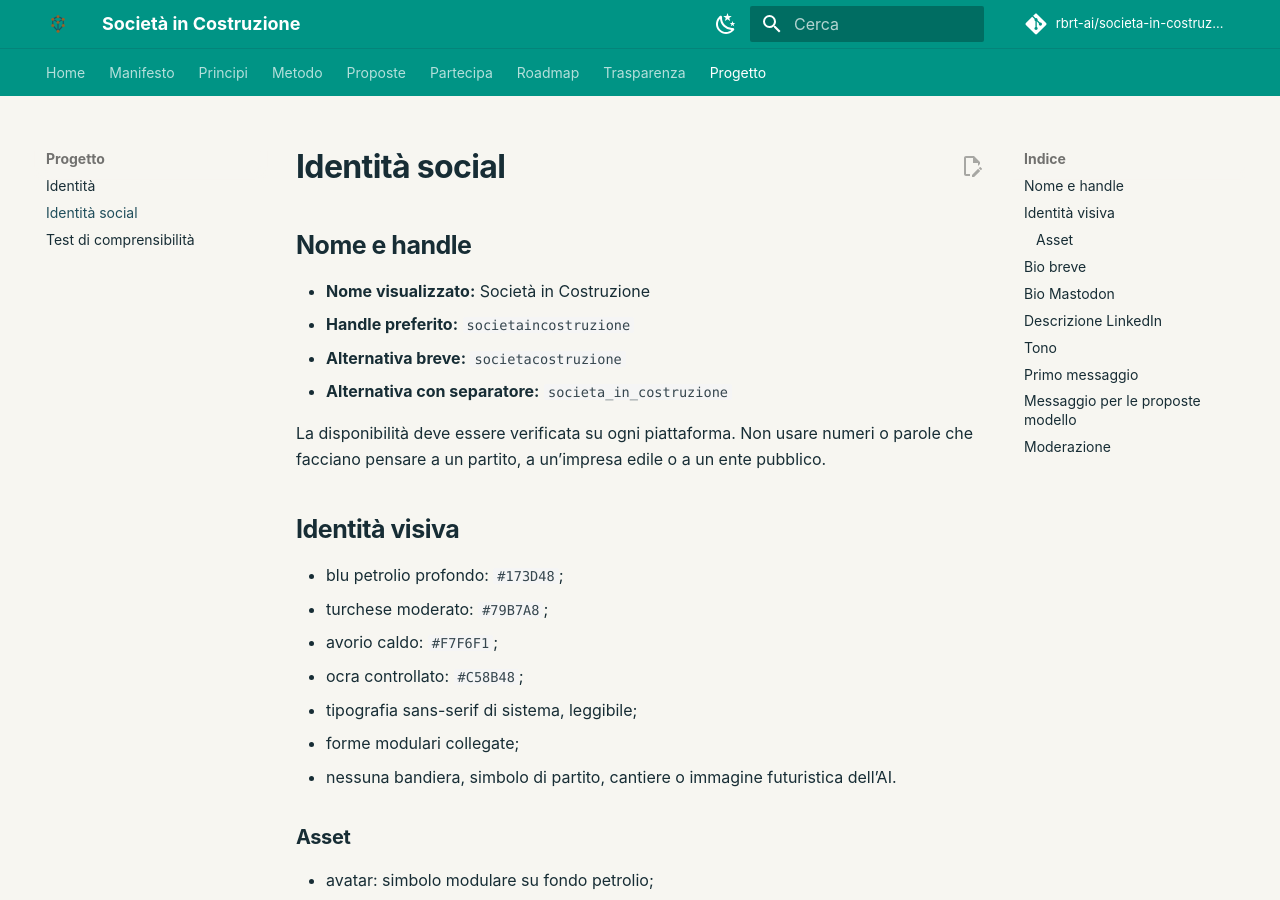
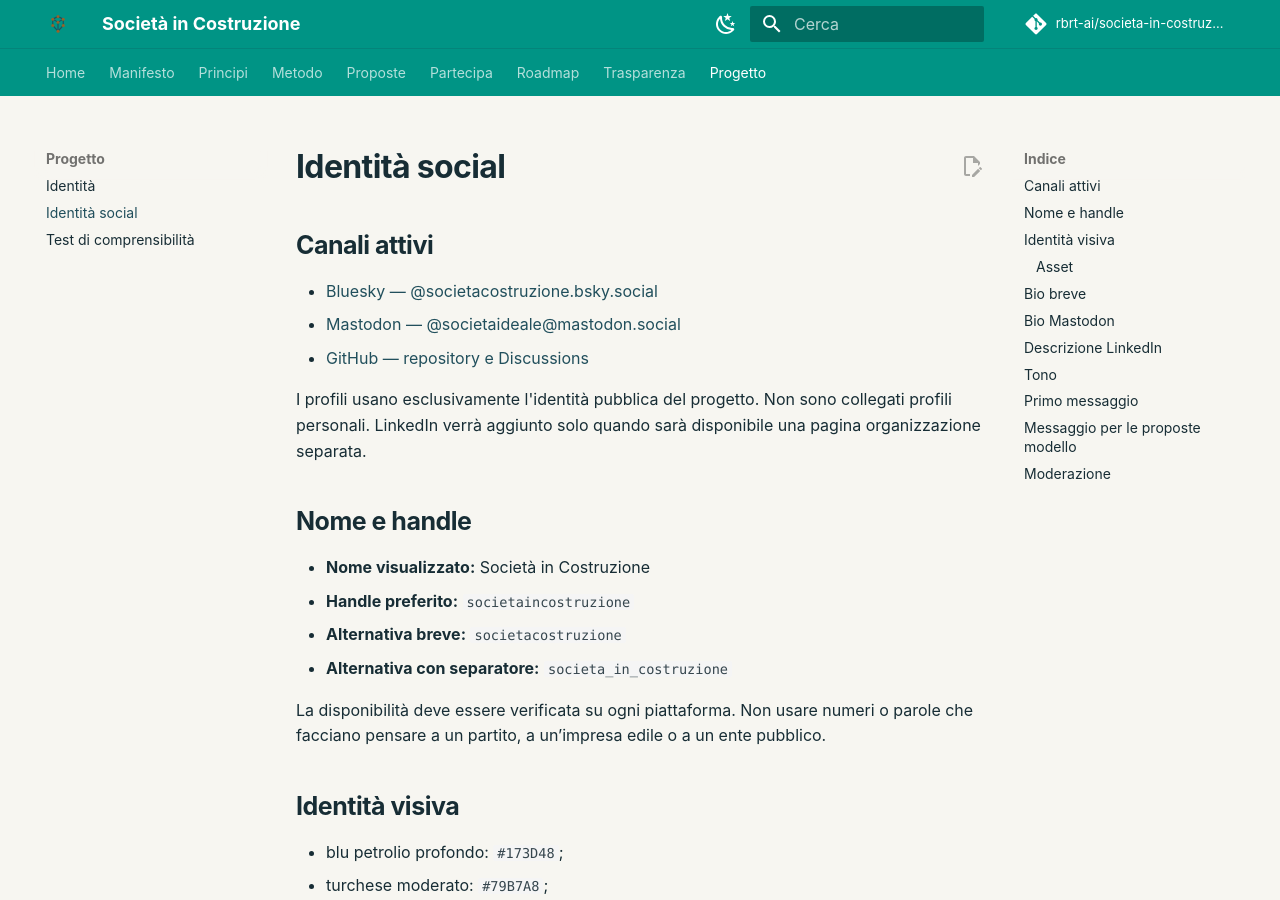
Before and after one commit to rbrt-ai/societa-in-costruzione, an MkDocs documentation site: the page built from docs/comunicazione/identita-social.md, in a window 1280 px wide and 900 px high. Built offline with MkDocs 1.6.1 and Material for MkDocs 9.7.7, drawn with Linux system fonts in a browser that asks for light colours; comment, search, counter and statistics services are not loaded.

Commit message:
feat: link verified social profiles

```diff
--- a/docs/comunicazione/identita-social.md
+++ b/docs/comunicazione/identita-social.md
@@ -1,4 +1,14 @@
 # Identità social
+
+## Canali attivi
+
+- [Bluesky — @societacostruzione.bsky.social](https://bsky.app/profile/societacostruzione.bsky.social)
+- [Mastodon — @societaideale@mastodon.social](https://mastodon.social/@societaideale)
+- [GitHub — repository e Discussions](https://github.com/rbrt-ai/societa-in-costruzione)
+
+I profili usano esclusivamente l'identità pubblica del progetto. Non sono collegati profili
+personali. LinkedIn verrà aggiunto solo quando sarà disponibile una pagina organizzazione
+separata.
 
 ## Nome e handle
 
--- a/mkdocs.yml
+++ b/mkdocs.yml
@@ -77,3 +77,9 @@ extra:
     - icon: fontawesome/brands/github
       link: https://github.com/rbrt-ai/societa-in-costruzione
       name: Repository GitHub
+    - icon: fontawesome/brands/bluesky
+      link: https://bsky.app/profile/societacostruzione.bsky.social
+      name: Società in Costruzione su Bluesky
+    - icon: fontawesome/brands/mastodon
+      link: https://mastodon.social/@societaideale
+      name: Società in Costruzione su Mastodon
```
